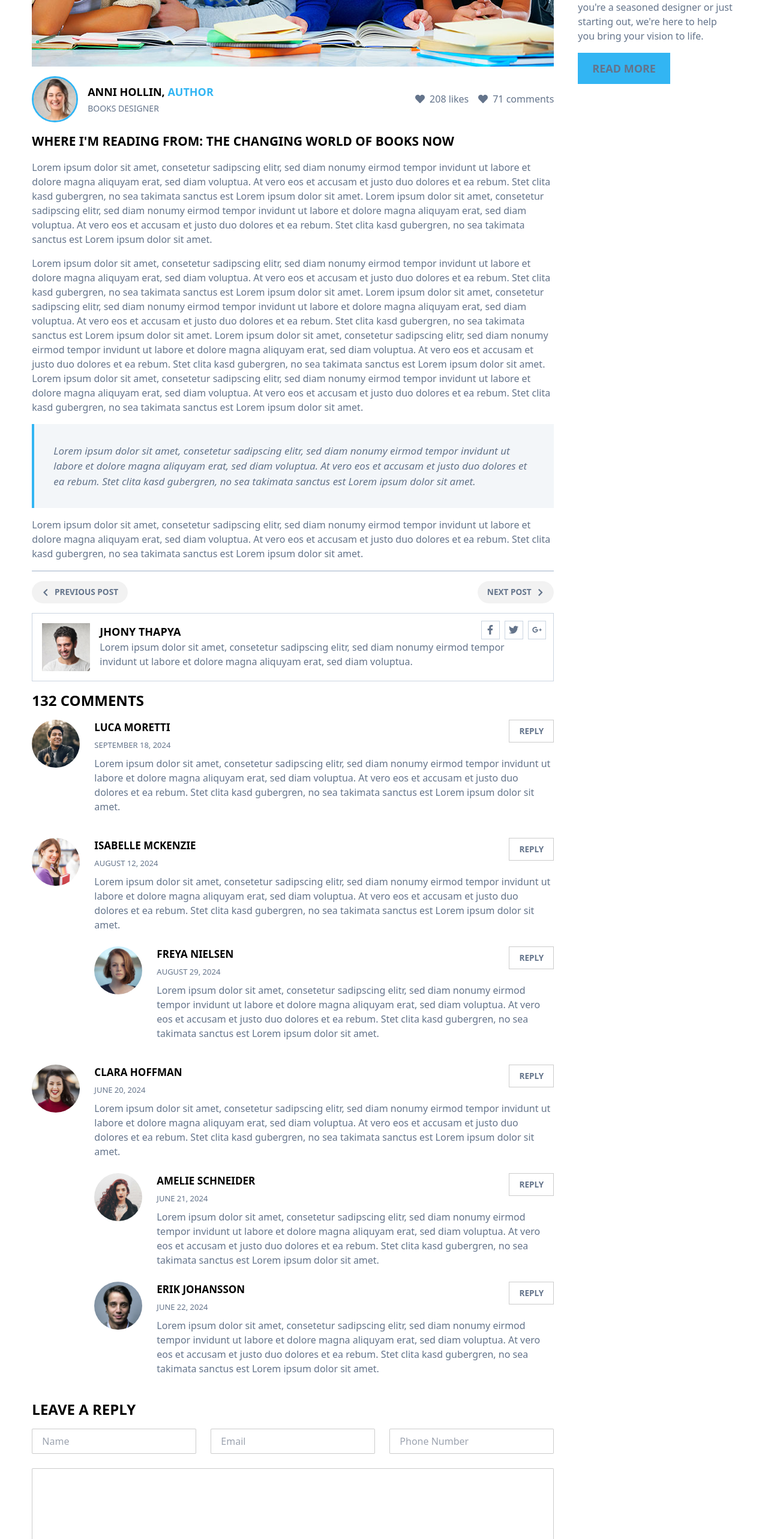
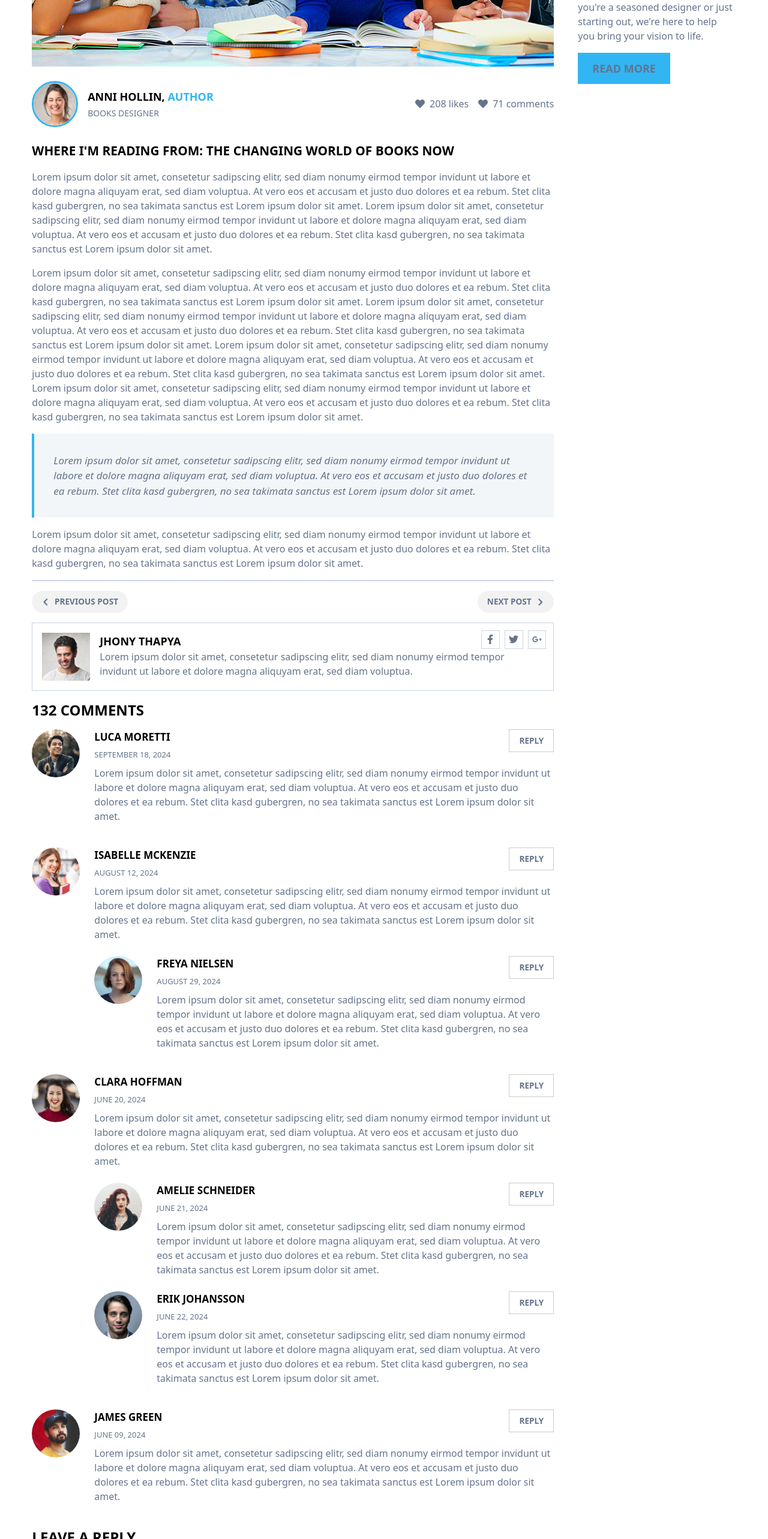
Before and after one commit to emmanuel-cruz-dev/literarium, a React (Vite) app: page /blog in a window 1280 px wide. Shown: the part 960-3526 px from the top of the page at 60% size. Built offline with nearby package versions, Linux system fonts and the light colour scheme.

Commit message:
nuevo usuario agregado a users array BlogContent

```diff
--- a/src/components/routes/blog/BlogContent.tsx
+++ b/src/components/routes/blog/BlogContent.tsx
@@ -16,6 +16,7 @@ import CommentUser3 from "../../../assets/images/comment-user3.jpg";
 import CommentUser4 from "../../../assets/images/comment-user4.jpg";
 import CommentUser5 from "../../../assets/images/comment-user5.jpg";
 import CommentUser6 from "../../../assets/images/comment-user6.jpg";
+import CommentUser7 from "../../../assets/images/comment-user7.jpg";
 
 interface CommentCardProps {
   id: number;
@@ -43,6 +44,12 @@ const users = [
     name: "Luca Moretti",
     date: "September 18, 2024",
     img: CommentUser3,
+  },
+  {
+    id: 4,
+    name: "James Green",
+    date: "June 09, 2024",
+    img: CommentUser7,
   },
 ];
 
@@ -108,7 +115,7 @@ const BlogContent = () => {
               <p className="font-bold text-lg">May</p>
             </div>
           </div>
-          <article className="flex flex-col md:flex-row md:justify-between md:items-center gap-4 ">
+          <article className="flex flex-col md:flex-row md:justify-between md:items-center gap-4 py-2">
             <div className="flex items-center gap-4">
               <figure className="blog-content__user-image__container">
                 <img src={BlogUser1} alt="" />
@@ -243,6 +250,7 @@ const BlogContent = () => {
                   <CommentCard key={reply.id} {...reply}></CommentCard>
                 ))}
               </CommentCard>
+              <CommentCard {...users[3]} />
             </div>
           </article>
           <article className="flex flex-col gap-4 mb-12">
```
Also changed, not shown: src/assets/images/comment-user7.jpg (added).
